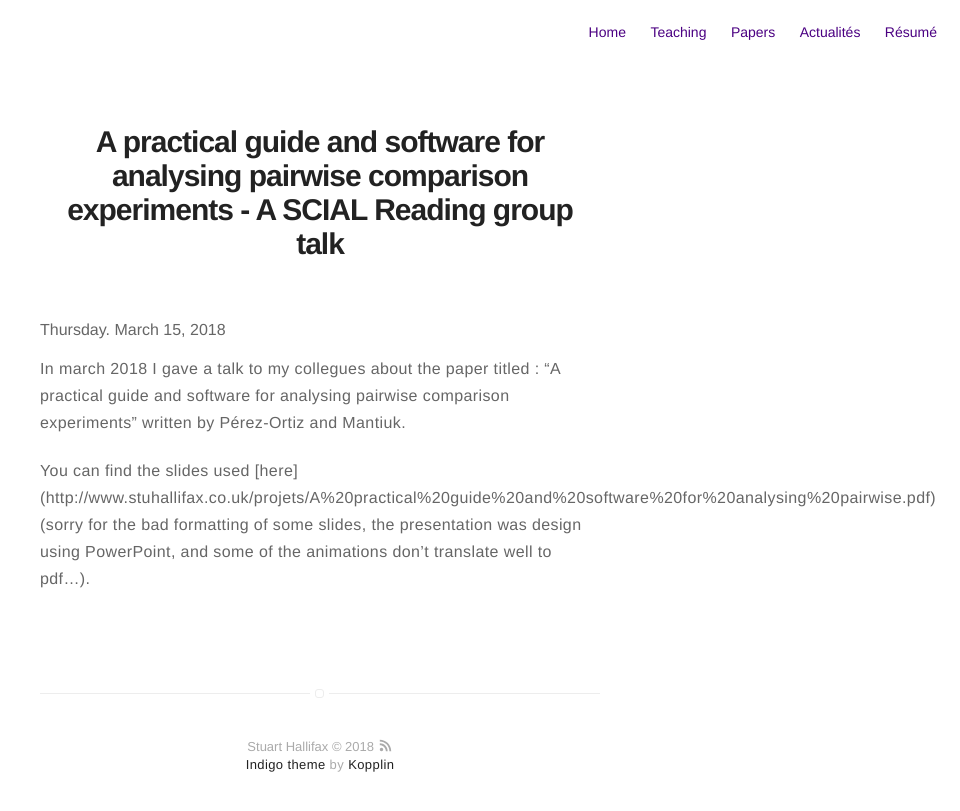
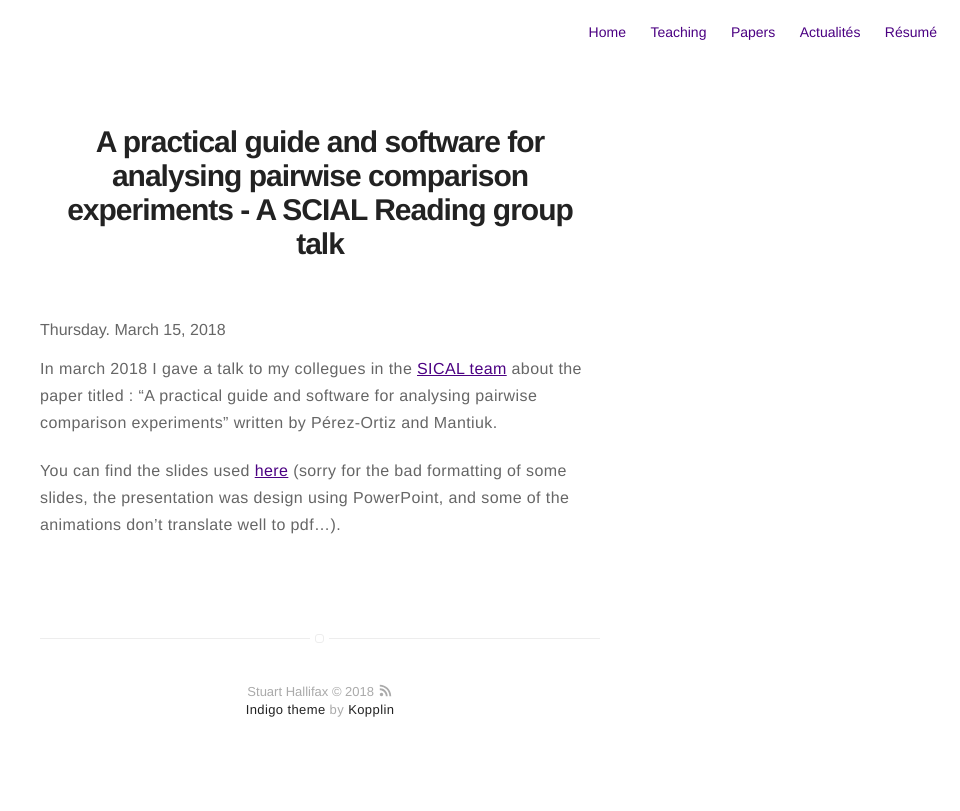
Before and after one commit to Therberus/therberus.github.io, a Jekyll site: the page built from _posts/2018-03-15-PresentationReadingGroupSICAL.markdown, in a window 1280 px wide. Shown: the top 811 px of the page, without its empty margins (320-1280 px from the left). Built offline with Jekyll 4.4.1, drawn with Linux system fonts in a browser that asks for light colours.

Commit message:
Updated projects2

```diff
--- a/_posts/2018-03-15-PresentationReadingGroupSICAL.markdown
+++ b/_posts/2018-03-15-PresentationReadingGroupSICAL.markdown
@@ -7,6 +7,6 @@ category: project
 date: "15 March 2018"
 ---
 
-In march 2018 I gave a talk to my collegues about the paper titled : "A practical guide and software for analysing pairwise comparison experiments" written by Pérez-Ortiz and Mantiuk.
+In march 2018 I gave a talk to my collegues in the [SICAL team](https://liris.cnrs.fr/equipes?id=73) about the paper titled : "A practical guide and software for analysing pairwise comparison experiments" written by Pérez-Ortiz and Mantiuk.
 
-You can find the slides used [here] (http://www.stuhallifax.co.uk/projets/A%20practical%20guide%20and%20software%20for%20analysing%20pairwise.pdf) (sorry for the bad formatting of some slides, the presentation was design using PowerPoint, and some of the animations don't translate well to pdf...).
+You can find the slides used [here](http://www.stuhallifax.co.uk/projets/A%20practical%20guide%20and%20software%20for%20analysing%20pairwise.pdf) (sorry for the bad formatting of some slides, the presentation was design using PowerPoint, and some of the animations don't translate well to pdf...).
--- a/_posts/2018-04-04-PresentationRJCEIAH.markdown
+++ b/_posts/2018-04-04-PresentationRJCEIAH.markdown
@@ -9,4 +9,4 @@ date: "4 April 2018"
 
 During the RJC EIAH (Recontres Jeunes Chercheurs en EIAH (Environnements Informatiques pour l'Apprentissage Humain)) I was able to present a talk about my work on the classification of game elements for adaptative structural gamification.
 
-You can find the slides for the talk (in French!) [here] (http://www.stuhallifax.co.uk/projets/Presentation RJC EIAH.pptx), and the corresponding paper in the RJC EIAH acts (also in French!) [here] (http://atief.fr/sitesConf/rjceiah2018/doc/ActesRJCEIAH2018.pdf#page=40).
+You can find the slides for the talk (in French!) [here](http://www.stuhallifax.co.uk/projets/Presentation RJC EIAH.pptx), and the corresponding paper in the RJC EIAH acts (also in French!) [here](http://atief.fr/sitesConf/rjceiah2018/doc/ActesRJCEIAH2018.pdf#page=40).
```
